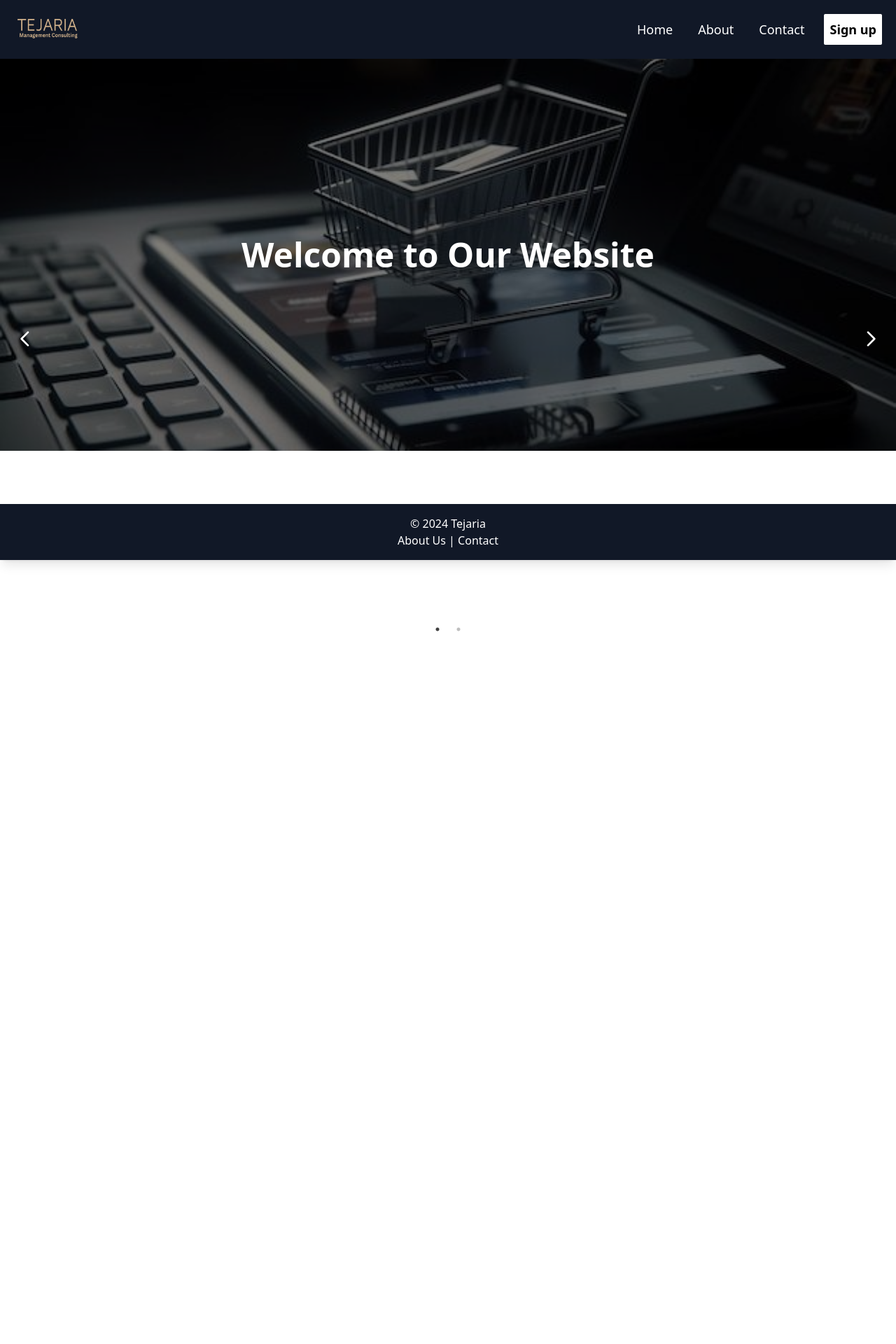
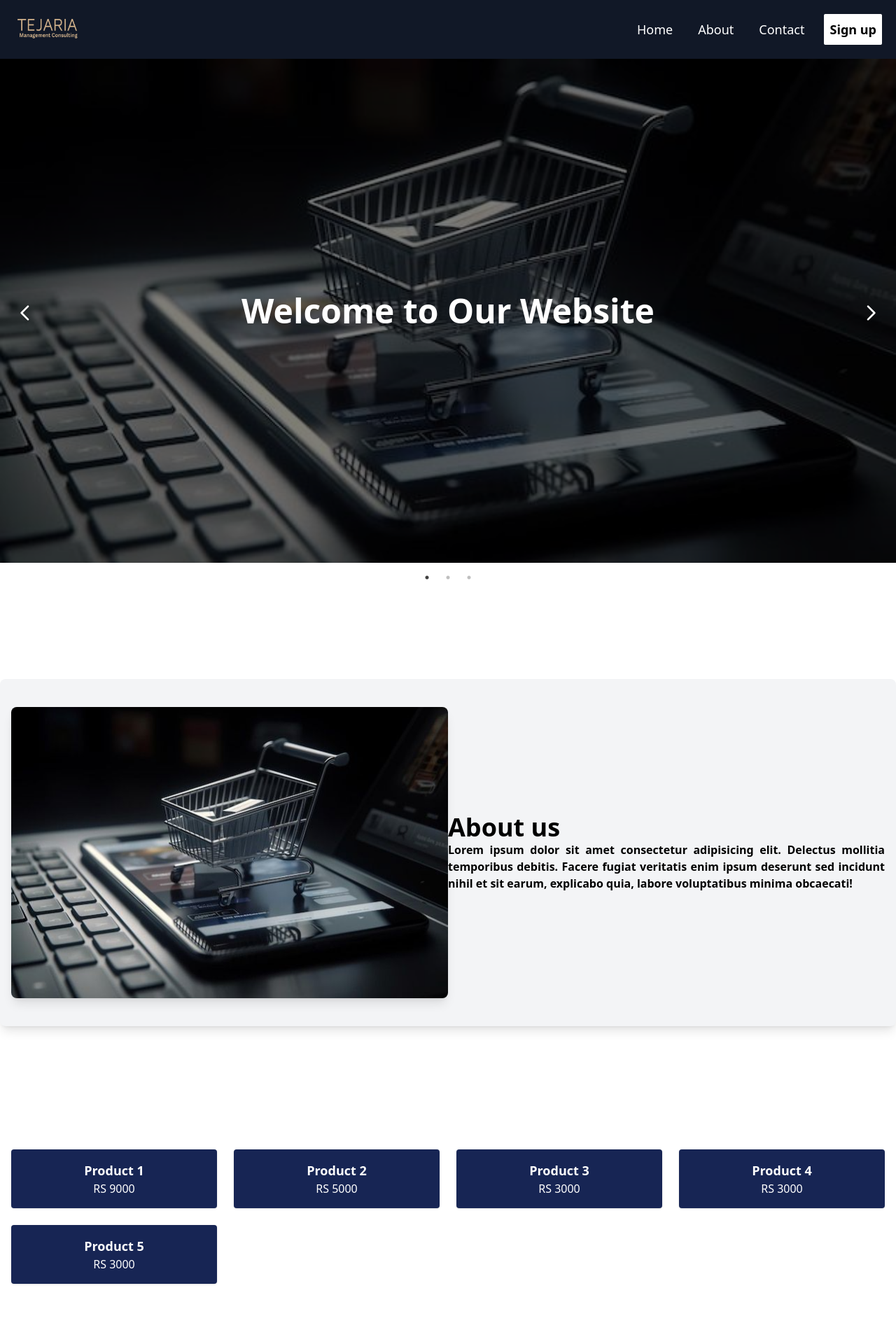
Before and after one commit to mfaizan11/dynamic-leo, a React (Create React App) app: page / in a window 1280 px wide. Shown: the top 1920 px of the page at 70% size. Before the commit the page ends 909 px from the top, so only its background shows below. Built offline with nearby package versions, Linux system fonts and the light colour scheme.

Commit message:
products added using grid columns

```diff
--- a/src/components/Footer.js
+++ b/src/components/Footer.js
@@ -3,7 +3,7 @@ import { Link } from "react-router-dom";
 
 function Footer() {
   return (
-    <footer className="bg-gray-900 text-white p-4 fixed bottom-0 w-full text-center shadow-lg">
+    <footer className="bg-gray-900 text-white p-4  bottom-0 w-full text-center shadow-lg">
       <div className="footer-content">
         <p>&copy; 2024 Tejaria</p>
         <p>
--- /dev/null
+++ b/src/components/Products.js
@@ -0,0 +1,27 @@
+import React from "react";
+
+const Products = () => {
+  const products = [
+    { id: 1, name: "Product 1", price: "RS 9000" },
+    { id: 2, name: "Product 2", price: "RS 5000" },
+    { id: 3, name: "Product 3", price: "RS 3000" },
+    { id: 4, name: "Product 4", price: "RS 3000" },
+    { id: 5, name: "Product 5", price: "RS 3000" },
+  ];
+
+  return (
+    <div className="grid grid-cols-1 sm:grid-cols-2 md:grid-cols-4 gap-6 p-4">
+      {products.map((product) => (
+        <div
+          key={product.id}
+          className="bg-blue-950 shadow rounded p-4 text-center"
+        >
+          <h3 className="text-lg text-white font-bold">{product.name}</h3>
+          <p className="text-white">{product.price}</p>
+        </div>
+      ))}
+    </div>
+  );
+};
+
+export default Products;
--- a/src/pages/Home.js
+++ b/src/pages/Home.js
@@ -2,9 +2,11 @@ import React, { useRef } from "react";
 import Slider from "react-slick";
 
 import ecommerce from "../assests/ecommerece.jpg";
+import About from "./About";
+import Products from "../components/Products";
 
 function Home() {
-  const sliderRef = useRef(null); // Reference for the slider
+  const sliderRef = useRef(null);
 
   const settings = {
     dots: true,
@@ -12,22 +14,19 @@ function Home() {
     speed: 500,
     slidesToShow: 1,
     slidesToScroll: 1,
-    arrows: false, // Disable built-in arrows
+    arrows: false,
   };
 
   return (
-    <div className="hero-section h-screen relative">
-      <div className="relative z-0 h-full">
-        <Slider
-          {...settings}
-          ref={sliderRef}
-          className="carousel-container h-full"
-        >
-          <div key="slide1" className="hero-slide h-[70vh] relative">
+    <>
+      <div className="hero-section relative">
+        <div className="relative z-0 ">
+          <Slider {...settings} ref={sliderRef} className="carousel-container ">
+            <div key="slide1" className="hero-slide aspect-video relative ">
               <img
                 src={ecommerce}
                 alt="Slide 1"
-              className="w-full h-full object-cover"
+                className="w-full aspect-video object-cover"
               />
               <div className="absolute top-0 left-0 w-full h-full bg-black bg-opacity-50 flex justify-center items-center text-white z-10">
                 <h1 className="text-3xl md:text-5xl font-bold">
@@ -36,11 +35,11 @@ function Home() {
               </div>
             </div>
 
-          <div key="slide2" className="hero-slide h-[70vh] relative">
+            <div key="slide2" className="hero-slide aspect-video relative">
               <img
                 src={ecommerce}
                 alt="Slide 2"
-              className="w-full h-full object-cover"
+                className="w-full aspect-video object-cover"
               />
               <div className="absolute top-0 left-0 w-full h-full bg-black bg-opacity-50 flex justify-center items-center text-white z-10">
                 <h1 className="text-3xl md:text-5xl font-bold">
@@ -49,13 +48,23 @@ function Home() {
               </div>
             </div>
 
-          {/* Add more slides as needed */}
+            <div key="slide3" className="hero-slide aspect-video relative">
+              <img
+                src={ecommerce}
+                alt="Slide 3"
+                className="w-full aspect-video object-cover"
+              />
+              <div className="absolute top-0 left-0 w-full h-full bg-black bg-opacity-50 flex justify-center items-center text-white z-10">
+                <h1 className="text-3xl md:text-5xl font-bold">
+                  Discover Our Products
+                </h1>
+              </div>
+            </div>
           </Slider>
 
-        {/* Custom Arrow Buttons */}
           <button
             className="absolute left-5 top-1/2 transform -translate-y-1/2 text-white z-10"
-          onClick={() => sliderRef.current.slickPrev()} // Navigate to previous slide
+            onClick={() => sliderRef.current.slickPrev()}
           >
             <svg
               className="w-8 h-8"
@@ -74,7 +83,7 @@ function Home() {
           </button>
           <button
             className="absolute right-5 top-1/2 transform -translate-y-1/2 text-white z-10"
-          onClick={() => sliderRef.current.slickNext()} // Navigate to next slide
+            onClick={() => sliderRef.current.slickNext()}
           >
             <svg
               className="w-8 h-8"
@@ -93,6 +102,19 @@ function Home() {
           </button>
         </div>
       </div>
+
+      <div className="container mx-auto my-40  ">
+        <div className="mt-10">
+          <About />
+        </div>
+      </div>
+
+      <div className="container mx-auto my-40  ">
+        <div className="mt-10">
+          <Products />
+        </div>
+      </div>
+    </>
   );
 }
 
```
Lines whose indentation alone changed are shown as unchanged.
